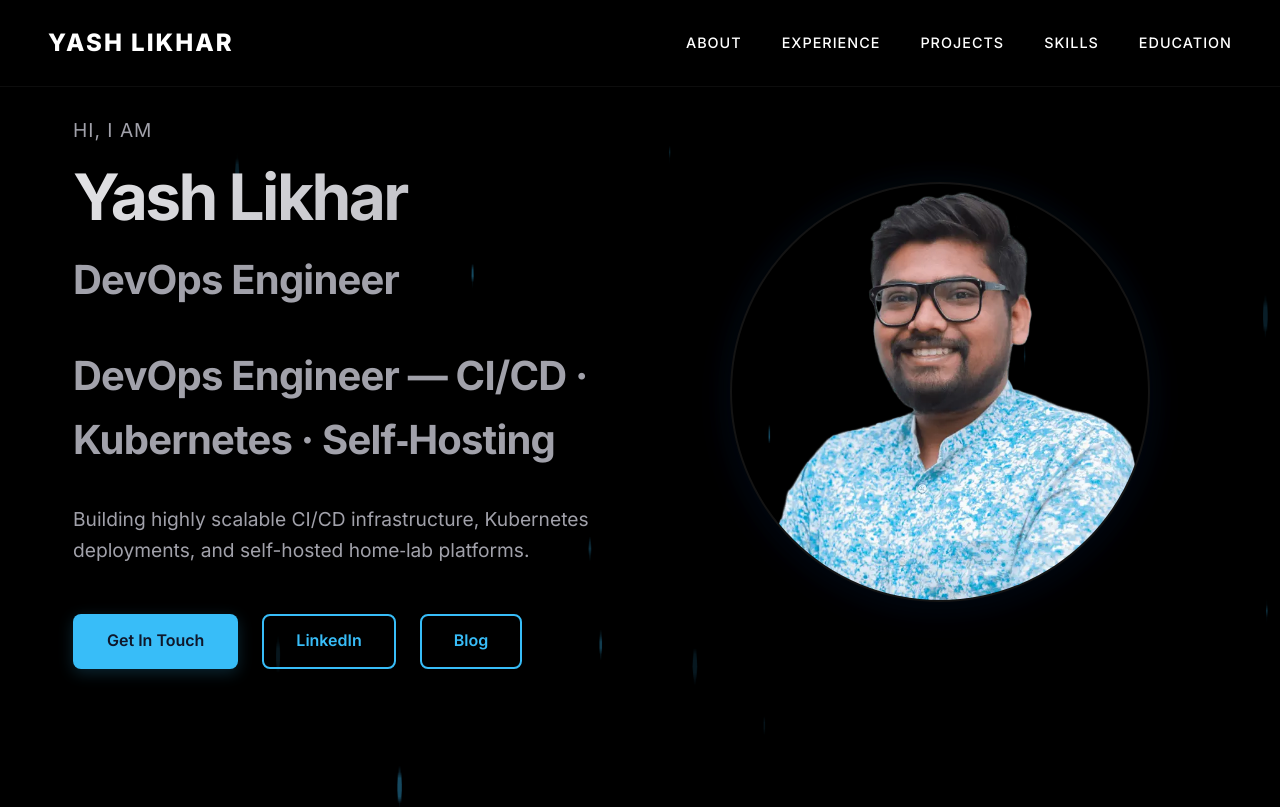
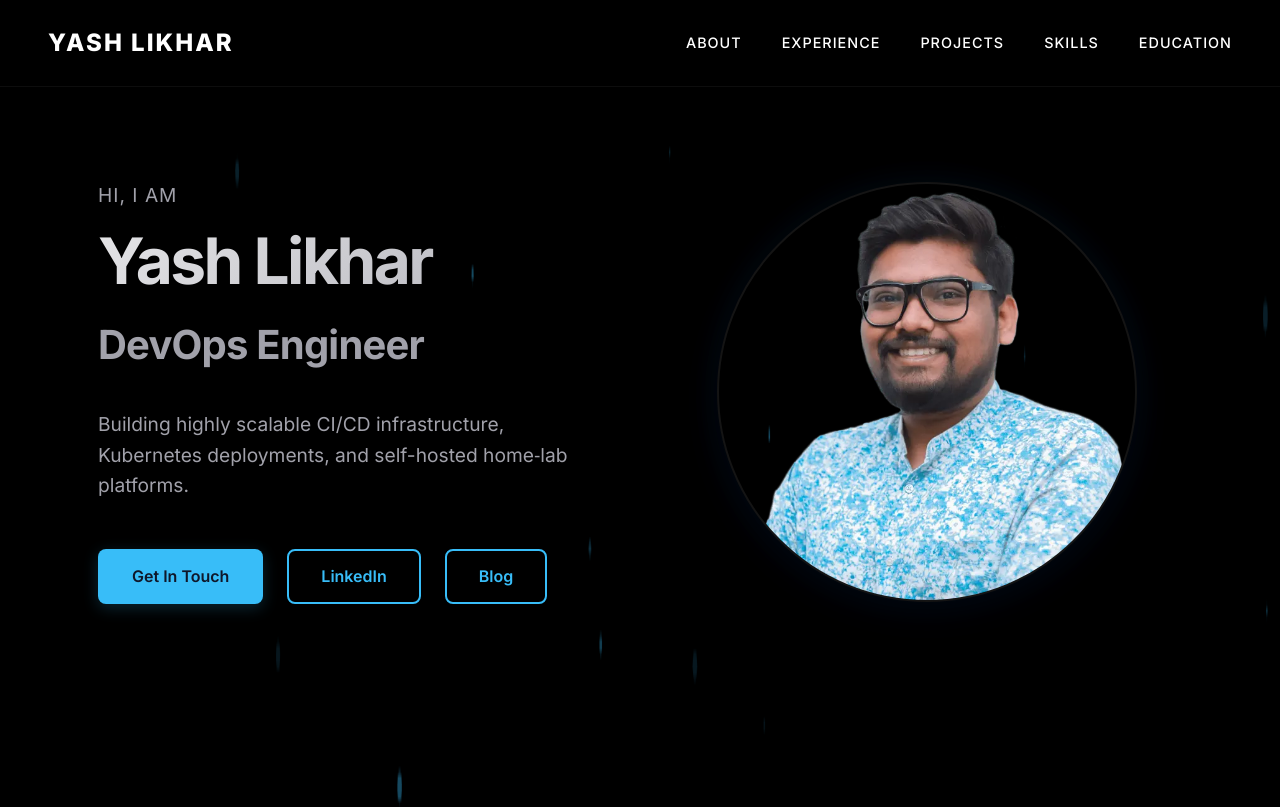
Before and after one commit to yashlikhar08/portfolio, a website built with Vite: page index.html in a window 1280 px wide. Shown: the top 807 px of the page. Built offline with nearby package versions, Linux system fonts and the light colour scheme.

Commit message:
removed an title

```diff
--- a/index.html
+++ b/index.html
@@ -126,7 +126,6 @@
           <p class="greeting">Hi, I am</p>
           <h1 class="name">Yash Likhar</h1>
           <h2 class="title">DevOps Engineer</h2>
-          <h2 class="title">DevOps Engineer — CI/CD · Kubernetes · Self‑Hosting</h2>
           <p class="subtitle">Building highly scalable CI/CD infrastructure, Kubernetes deployments, and self-hosted home‑lab platforms.</p>
           <div class="hero-actions">
             <a href="#contact" class="btn btn-primary">Get In Touch</a>
```
